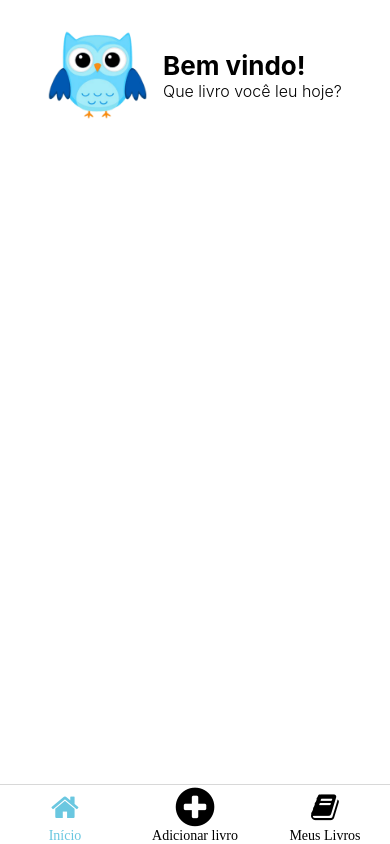
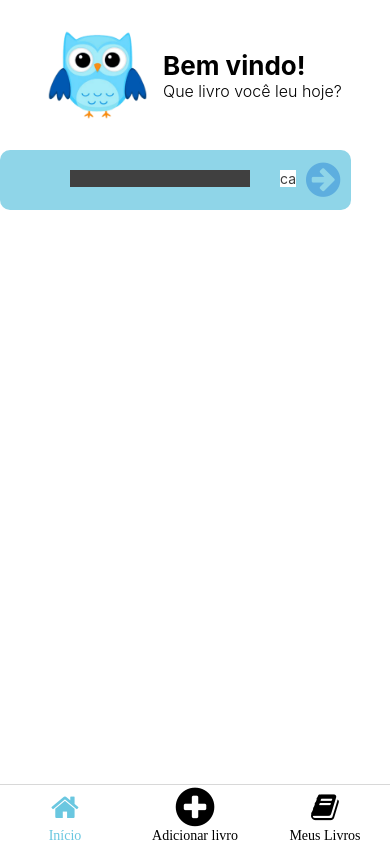
Before and after one commit to LucasPereira9/Books_Tracker, a React Native app in the folder BooksTracker/: screen / in a window 390 px wide. Built offline with nearby package versions, Linux system fonts and the light colour scheme.

Commit message:
:hammer: feat: reading books component

```diff
--- a/BooksTracker/global/theme.tsx
+++ b/BooksTracker/global/theme.tsx
@@ -1,6 +1,7 @@
 export default {
   colors: {
     primary: '#6AC7E0',
+    secondary: '#2793D4',
     black: '#000',
     white: '#fff',
   },
--- /dev/null
+++ b/BooksTracker/src/components/Box/index.tsx
@@ -0,0 +1,39 @@
+import React from 'react';
+import {View, TouchableOpacity} from 'react-native';
+import {styles} from './styles';
+
+import Icon from 'react-native-vector-icons/FontAwesome';
+import theme from '../../../global/theme';
+import {IBoxProps} from './Box.structure';
+
+export default function Box(props: IBoxProps) {
+  return (
+    <View style={styles.container}>
+      <TouchableOpacity
+        onPress={props.leftIconFunction}
+        activeOpacity={0.8}
+        style={styles.iconContainer}>
+        {props.isIconLeftVisible ? (
+          <Icon
+            name="arrow-circle-left"
+            size={40}
+            color={theme.colors.secondary}
+          />
+        ) : null}
+      </TouchableOpacity>
+      <View style={styles.content}>{props.content}</View>
+      <TouchableOpacity
+        onPress={props.rightIconFunction}
+        activeOpacity={0.8}
+        style={styles.iconContainer}>
+        {props.isIconRightVisible ? (
+          <Icon
+            name="arrow-circle-right"
+            size={40}
+            color={theme.colors.secondary}
+          />
+        ) : null}
+      </TouchableOpacity>
+    </View>
+  );
+}
--- /dev/null
+++ b/BooksTracker/src/components/Box/styles.tsx
@@ -0,0 +1,23 @@
+import {StyleSheet} from 'react-native';
+import theme from '../../../global/theme';
+
+export const styles = StyleSheet.create({
+  container: {
+    alignItems: 'center',
+    borderRadius: 10,
+    opacity: 0.75,
+    flexDirection: 'row',
+    justifyContent: 'space-between',
+    backgroundColor: theme.colors.primary,
+    minHeight: '48%',
+    width: '90%',
+  },
+  iconContainer: {
+    minWidth: '10%',
+    margin: 10,
+  },
+  content: {
+    flex: 1,
+    height: '85%',
+  },
+});
--- /dev/null
+++ b/BooksTracker/src/components/ReadingBooks/index.tsx
@@ -0,0 +1,90 @@
+import React from 'react';
+import {FlatList, Text, View} from 'react-native';
+import Box from '../Box';
+
+export default function ReadingBooks() {
+  const ref = React.useRef<FlatList>(null);
+  const [index, setIndex] = React.useState(0);
+
+  const [isLeftIconVisible, setIsLeftIconVisible] =
+    React.useState<boolean>(true);
+  const [isRightIconVisible, setIsRightIconVisible] =
+    React.useState<boolean>(true);
+
+  function Test() {
+    if (index === 0) {
+      setIsLeftIconVisible(false);
+    } else {
+      setIsLeftIconVisible(true);
+    }
+    if (index === testArr.length - 1) {
+      setIsRightIconVisible(false);
+    } else {
+      setIsRightIconVisible(true);
+    }
+  }
+
+  const testArr = [
+    {name: 'lucas'},
+    {name: 'camila'},
+    {name: 'emanoel'},
+    {name: 'leonardo'},
+    {name: 'fernanda'},
+    {name: 'rufoino'},
+  ];
+  const renderItem = ({item, index: findex}) => {
+    return (
+      <View
+        style={{
+          width: 180,
+          backgroundColor: findex === index ? '#000' : '#fff',
+          margin: 15,
+        }}
+        key={findex}>
+        <Text>{item.name}</Text>
+      </View>
+    );
+  };
+  React.useEffect(() => {
+    Test();
+    ref.current?.scrollToIndex({
+      index,
+      animated: true,
+      viewPosition: 0.5,
+    });
+  });
+
+  return (
+    <View>
+      <Box
+        isIconLeftVisible={isLeftIconVisible}
+        isIconRightVisible={isRightIconVisible}
+        content={
+          <View>
+            <FlatList
+              ref={ref}
+              initialScrollIndex={index}
+              keyExtractor={item => item.key}
+              horizontal
+              showsHorizontalScrollIndicator={false}
+              data={testArr}
+              renderItem={renderItem}
+            />
+          </View>
+        }
+        leftIconFunction={() => {
+          if (index === 0) {
+            return;
+          }
+          setIndex(index - 1);
+        }}
+        rightIconFunction={() => {
+          if (index === testArr.length - 1) {
+            return;
+          }
+          setIndex(index + 1);
+        }}
+      />
+    </View>
+  );
+}
--- a/BooksTracker/src/pages/home/index.tsx
+++ b/BooksTracker/src/pages/home/index.tsx
@@ -1,6 +1,7 @@
 import React from 'react';
 import {View, Text, Image} from 'react-native';
 import {styles} from './styles';
+import ReadingBooks from '../../components/ReadingBooks';
 
 export default function Home() {
   return (
@@ -15,6 +16,9 @@ export default function Home() {
           <Text style={styles.subtitle}>Que livro você leu hoje?</Text>
         </View>
       </View>
+      <View>
+        <ReadingBooks />
+      </View>
     </View>
   );
 }
```
Also changed, not shown: BooksTracker/src/components/Box/Box.structure.tsx (added, +7 -0 lines).
